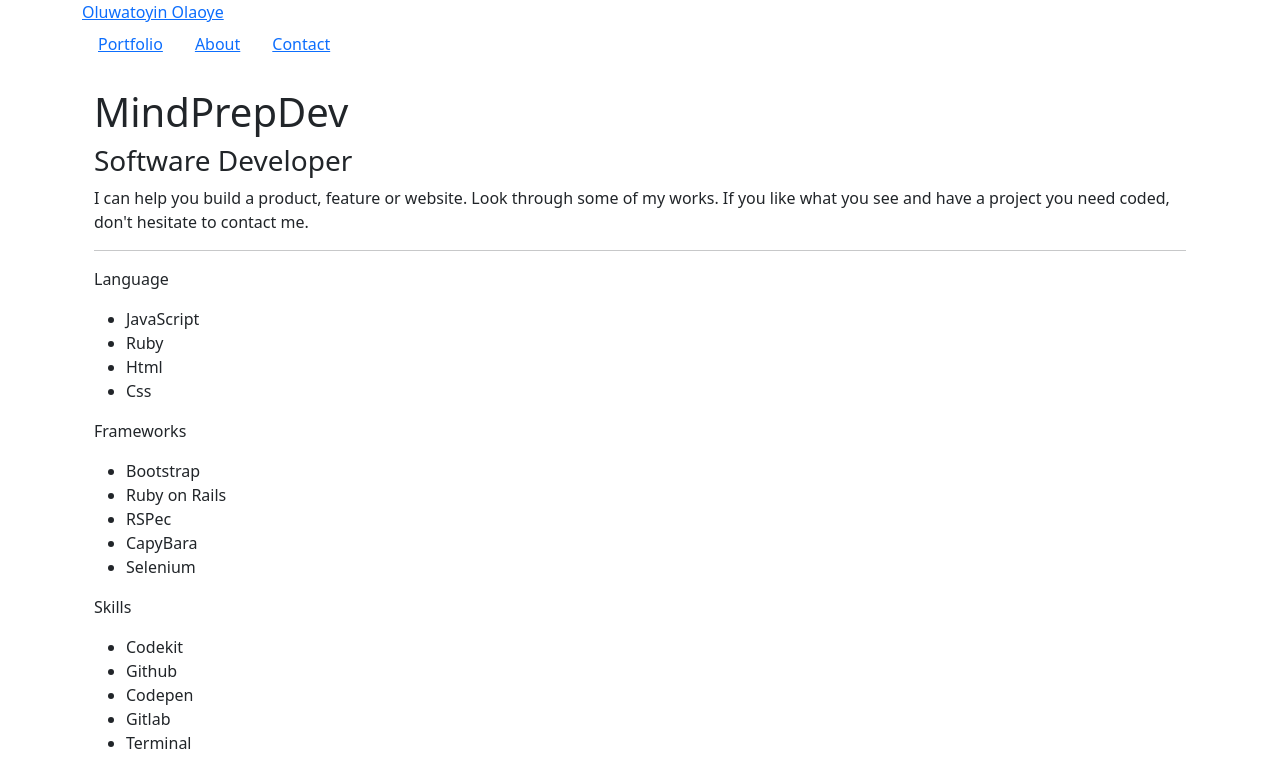
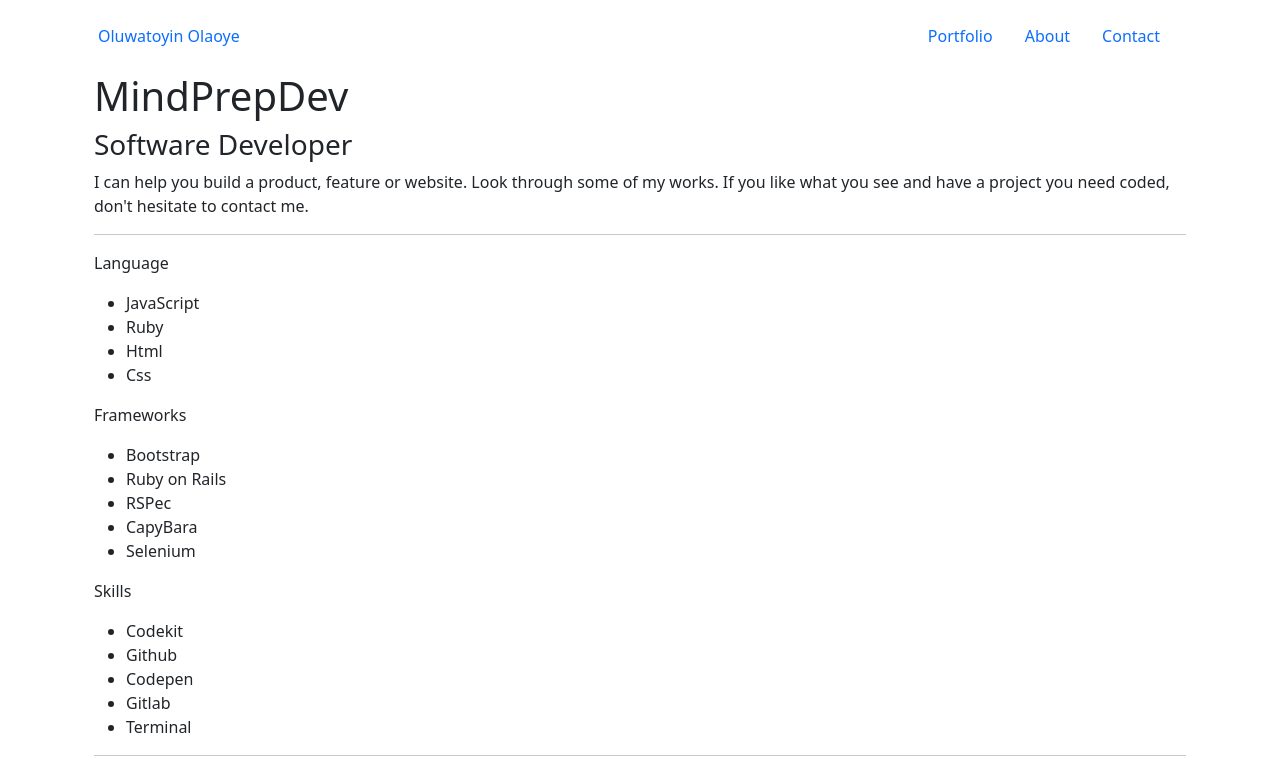
Before and after one commit to MohamedHNoor/Bootstrap-Project, a plain HTML site: page index.html in a window 1280 px wide. Shown: the top 769 px of the page. Drawn offline with nearby package versions, Linux system fonts and the light colour scheme.

Commit message:
Justify header element with space between elements

```diff
--- a/index.html
+++ b/index.html
@@ -9,14 +9,14 @@
 </head>
 <body>
 <div class="container">
-  <header class="header row">
-      <a href="index.html" class="robo-head span-6">Oluwatoyin Olaoye</a>
+  <header class="navbar">
+      <a href="index.html" class="nav-link">Oluwatoyin Olaoye</a>
       <!-- Navigation links for desktop version -->
-      <nav class="nav-bar">
-        <ul class="link nav">
-          <li class="nav-link"><a href="#portfolio" class="robo-head">Portfolio</a></li>
-          <li class="nav-link"><a href="#about" class="robo-head">About</a></li>
-          <li class="nav-link"><a href="#contact" class="robo-head">Contact</a></li>
+      <nav class="navbar">
+        <ul class="nav">
+          <li class="nav-item"><a href="#portfolio" class="nav-link">Portfolio</a></li>
+          <li class="nav-item"><a href="#about" class="nav-link">About</a></li>
+          <li class="nav-item"><a href="#contact" class="nav-link">Contact</a></li>
         </ul>
         <a class="hide" href="mailto:mindrepopps@gmail.com"><img src="./images/icons/mail_box.svg" alt="email destination"></a>
       </nav>
```
